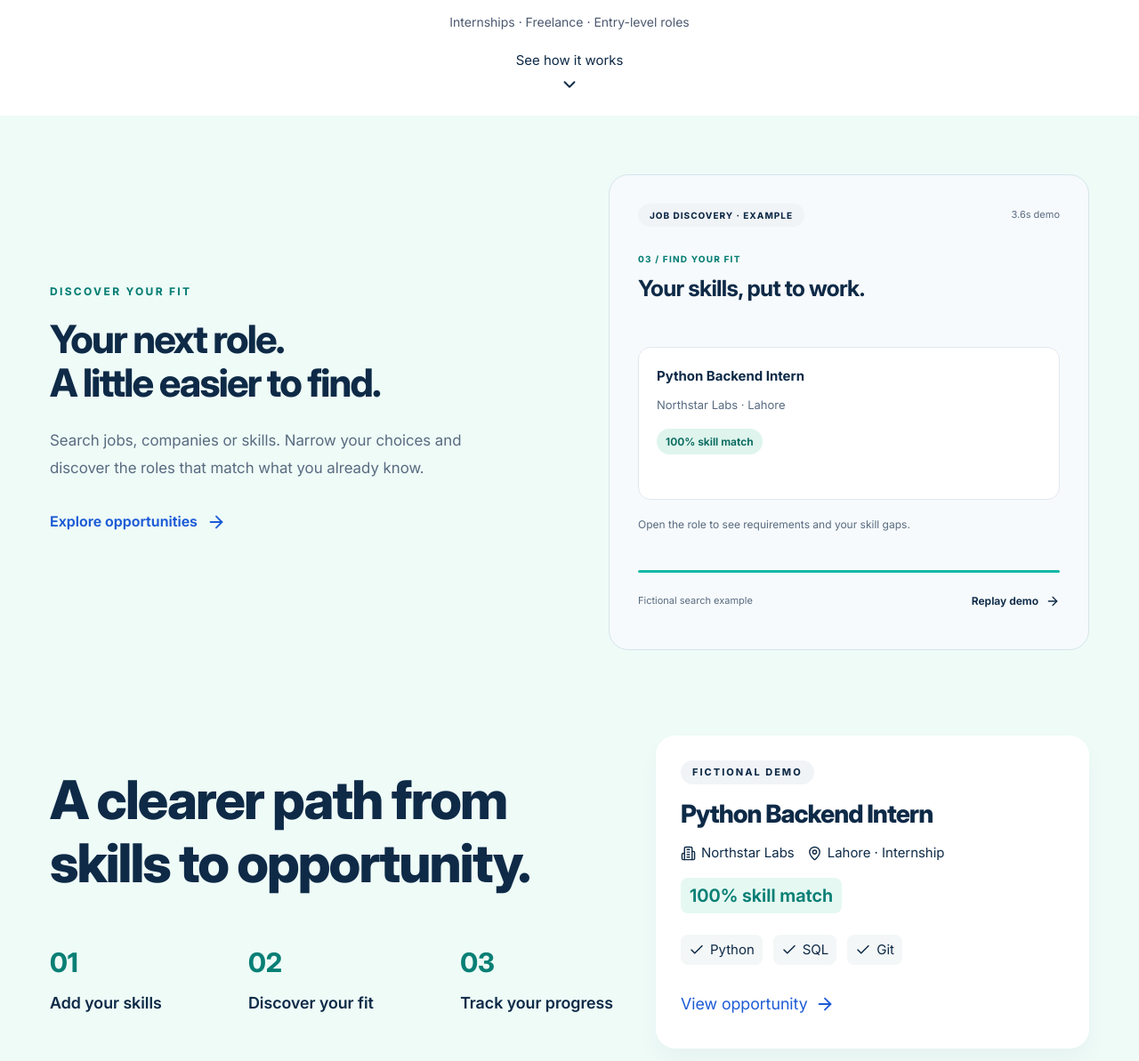
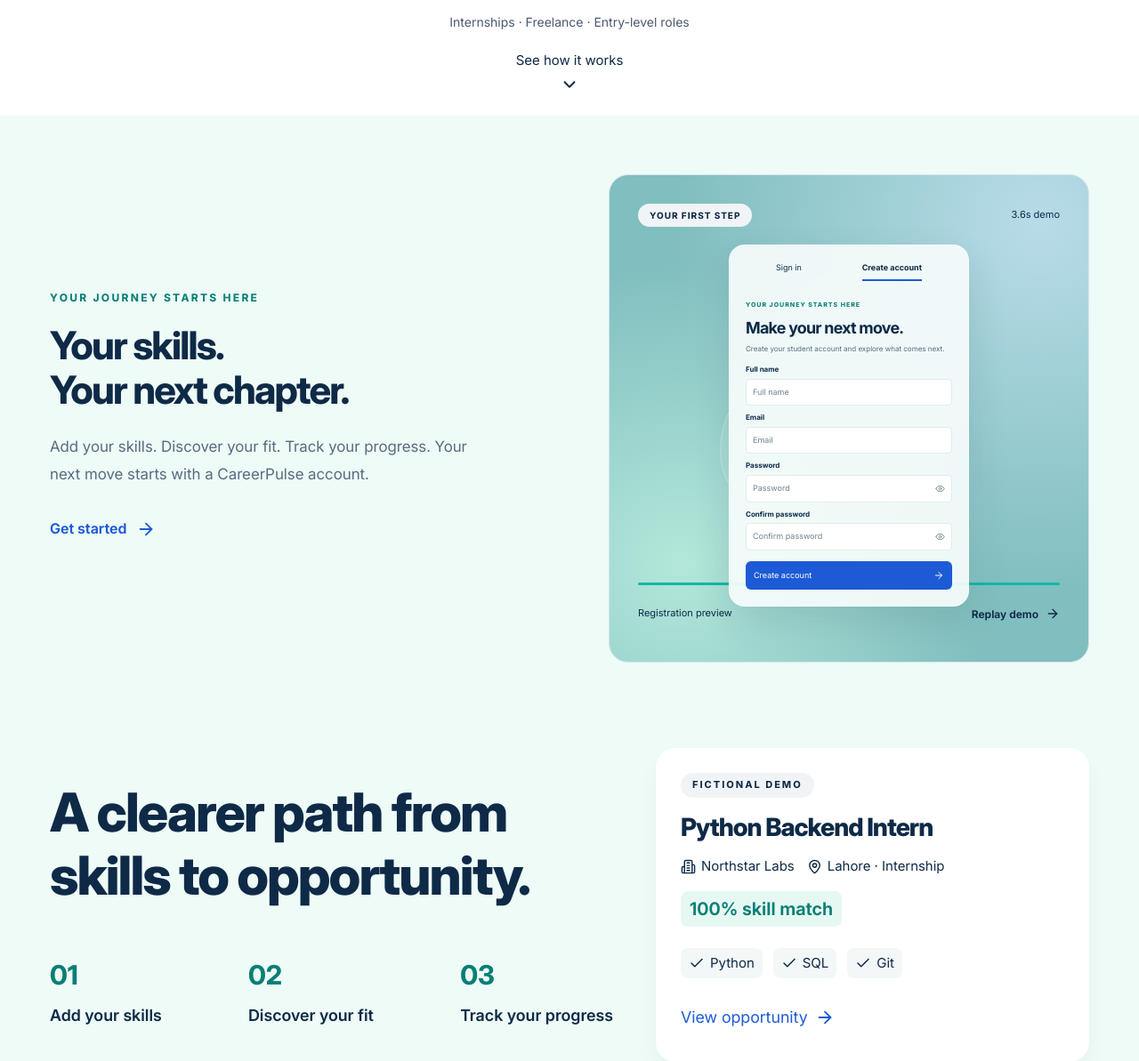
Before and after one commit to Talha738564/careerPulse, a Flask app: page / in a window 1280 px wide. Shown: the part 551-1744 px from the top of the page at 89% size. Run offline with Flask 3, Linux system fonts and the light colour scheme.

Commit message:
feat: animate homepage cards into registration preview

```diff
--- a/static/css/home.css
+++ b/static/css/home.css
@@ -273,3 +273,40 @@
 .discovery-feature { max-width:1440px; padding-top:66px; padding-bottom:30px; }
 .demo-search { display:flex; align-items:center; gap:10px; padding:12px; background:#f5f8fb; border:1px solid var(--line); border-radius:9px; color:var(--navy); }
 .demo-search .ui-icon { width:18px; height:18px; color:var(--teal); }
+
+/* Reference-inspired feature tiles fold into a registration preview in 3.6s. */
+.journey-preview { background:radial-gradient(ellipse at 15% 80%,#b3e7da 0,transparent 55%),radial-gradient(ellipse at 90% 10%,#b8dce8 0,transparent 60%),#80bebf; overflow:hidden; }
+.journey-stage { position:relative; display:grid; place-items:center; height:360px; margin-top:20px; }
+.journey-stage::before { content:''; position:absolute; width:230px; height:300px; border:1px solid #ffffff40; border-radius:45% 55% 65% 35%; transform:rotate(28deg); background:#ffffff18; }
+.journey-tiles,.journey-registration { grid-area:1/1; position:relative; width:min(100%,270px); }
+.journey-tiles { display:none; }
+.journey-tile { position:relative; background:#f8ffffeb; border:1px solid #ffffffa0; border-radius:13px; padding:13px 16px; margin:10px 0; box-shadow:0 12px 24px #173a4817; }
+.journey-tile>span { display:block; color:#728a91; font-size:14px; margin-bottom:4px; }
+.journey-tile>strong { font-size:16px; }
+.journey-tile>.ui-icon { position:absolute; right:16px; top:16px; width:17px; height:17px; }
+.journey-registration { background:#f6fcfbed; border:1px solid #ffffffb0; border-radius:18px; padding:18px; box-shadow:0 18px 40px #173a4820; }
+.journey-tabs { display:flex; justify-content:space-around; font-size:9px; padding-bottom:12px; }
+.journey-tabs strong { border-bottom:2px solid var(--blue); padding-bottom:5px; }
+.journey-registration>small { color:var(--teal); font-size:7px; letter-spacing:1px; font-weight:750; }
+.journey-registration h3 { font-size:18px; min-height:0; margin:6px 0; }
+.journey-registration>p { font-size:8px; margin:0 0 10px; }
+.journey-field { margin:7px 0; }
+.journey-field strong { display:block; font-size:8px; margin-bottom:4px; }
+.journey-field>span { display:flex; justify-content:space-between; align-items:center; background:#fff; border:1px solid #e3ecec; border-radius:5px; padding:7px; font-size:9px; color:#70848b; }
+.journey-field .ui-icon { width:11px; height:11px; }
+.journey-submit { display:flex; align-items:center; justify-content:space-between; margin-top:12px; padding:9px; border-radius:6px; background:var(--blue); color:white; font-size:9px; }
+.journey-submit .ui-icon { width:12px; height:12px; }
+.journey-preview .demo-footer>span,.journey-preview .demo-duration { color:var(--navy); }
+@media(prefers-reduced-motion:no-preference) {
+ .journey-preview.demo-enhanced .journey-tiles { display:block; }
+ .journey-preview.demo-enhanced:not(.demo-playing) .journey-tiles { visibility:hidden; }
+ .journey-preview.demo-playing .journey-tile { animation:journey-stack var(--demo-duration) var(--ease-out) both; }
+ .journey-preview.demo-playing .journey-tile:nth-child(2) { animation-name:journey-stack-middle; }
+ .journey-preview.demo-playing .journey-tile:nth-child(3) { animation-name:journey-stack-last; }
+ .journey-preview.demo-playing .journey-registration { animation:journey-register var(--demo-duration) var(--ease-out) both; }
+ .journey-preview.demo-paused .journey-tile,.journey-preview.demo-paused .journey-registration { animation-play-state:paused; }
+}
+@keyframes journey-stack { 0% { opacity:0; transform:translateY(22px); } 12%,38% { opacity:1; transform:none; } 53% { opacity:1; transform:translateY(75px) scale(.97); } 64%,100% { opacity:0; transform:translateY(75px) scale(.95); } }
+@keyframes journey-stack-middle { 0%,8% { opacity:0; transform:translateY(30px); } 23%,38% { opacity:1; transform:none; } 53% { opacity:1; transform:scale(.97); } 64%,100% { opacity:0; transform:scale(.95); } }
+@keyframes journey-stack-last { 0%,16% { opacity:0; transform:translateY(36px); } 34%,38% { opacity:1; transform:none; } 53% { opacity:1; transform:translateY(-75px) scale(.97); } 64%,100% { opacity:0; transform:translateY(-75px) scale(.95); } }
+@keyframes journey-register { 0%,53% { opacity:0; transform:translateY(12px) scale(.95); } 76%,100% { opacity:1; transform:none; } }
--- a/static/js/feature-demos.js
+++ b/static/js/feature-demos.js
@@ -5,7 +5,7 @@
   const reduced = matchMedia('(prefers-reduced-motion: reduce)');
   cards.forEach(card => {
     const button = card.querySelector('.demo-control');
-    const label = card.classList.contains('discovery-preview') ? 'job discovery' : 'application tracker';
+    const label = card.classList.contains('discovery-preview') ? 'getting started' : 'application tracker';
     let seen = false, visible = false, manuallyPaused = false;
     const playing = () => card.classList.contains('demo-playing');
     function control(text) {
--- a/templates/home.html
+++ b/templates/home.html
@@ -39,16 +39,15 @@
 <section class="home-how" id="how-it-works" aria-labelledby="how-title">
 
 <section class="feature-row discovery-feature" data-reveal aria-labelledby="discovery-feature-title">
-<div class="feature-copy"><p class="feature-kicker">DISCOVER YOUR FIT</p><h2 id="discovery-feature-title">Your next role.<br>A little easier to find.</h2><p>Search jobs, companies or skills. Narrow your choices and discover the roles that match what you already know.</p><a class="feature-link" href="{{ url_for('opportunities') }}">Explore opportunities {{ icon_svg('arrow-right') }}</a></div>
-<div class="feature-preview feature-demo discovery-preview" data-feature-demo data-reveal aria-label="Job discovery demonstration">
-<div class="demo-toolbar"><p class="preview-label">JOB DISCOVERY · EXAMPLE</p><span class="demo-duration">3.6s demo</span></div>
-<p class="sr-only">Search for Python, filter to internships in Lahore, and open a role with a 100 percent required-skill match.</p>
-<div class="demo-scenes" aria-hidden="true">
-<div class="demo-frame"><span class="demo-step">01 / START WITH A SKILL</span><h3>What’s your next move?</h3><div class="demo-window"><span class="demo-field-label">Search jobs, companies or skills...</span><div class="demo-search">{{ icon_svg('search') }}<strong>Python</strong></div><p>Matching titles, companies and tagged skills</p></div><p class="demo-caption">Results update as you type.</p></div>
-<div class="demo-frame"><span class="demo-step">02 / NARROW YOUR CHOICES</span><h3>A role that fits your life.</h3><div class="demo-window"><div class="preview-skills"><span>Internship</span><span>Lahore</span><span>Python</span></div><span class="demo-field-label">Sort by: Best match</span><div class="demo-action">Apply filters {{ icon_svg('check') }}</div></div><p class="demo-caption">Combine filters to focus your search.</p></div>
-<div class="demo-frame"><span class="demo-step">03 / FIND YOUR FIT</span><h3>Your skills, put to work.</h3><div class="demo-window"><strong>Python Backend Intern</strong><p>Northstar Labs · Lahore</p><span class="feature-status">100% skill match</span></div><p class="demo-caption">Open the role to see requirements and your skill gaps.</p></div>
+<div class="feature-copy"><p class="feature-kicker">YOUR JOURNEY STARTS HERE</p><h2 id="discovery-feature-title">Your skills.<br>Your next chapter.</h2><p>Add your skills. Discover your fit. Track your progress. Your next move starts with a CareerPulse account.</p><a class="feature-link" href="{{ url_for('auth.register') }}">Get started {{ icon_svg('arrow-right') }}</a></div>
+<div class="feature-preview feature-demo discovery-preview journey-preview" data-feature-demo data-reveal aria-label="Getting started demonstration">
+<div class="demo-toolbar"><p class="preview-label">YOUR FIRST STEP</p><span class="demo-duration">3.6s demo</span></div>
+<p class="sr-only">Three cards introduce adding skills, discovering a fit and tracking progress, then transition into a registration preview. Use Get started to create your account.</p>
+<div class="journey-stage" aria-hidden="true">
+<div class="journey-tiles">{% for number,title,icon in [('01','Add skills','user'),('02','Discover fit','search'),('03','Track progress','eye')] %}<div class="journey-tile"><span>{{ number }}</span>{{ icon_svg(icon) }}<strong>{{ title }}</strong></div>{% endfor %}</div>
+<div class="journey-registration"><div class="journey-tabs"><span>Sign in</span><strong>Create account</strong></div><small>YOUR JOURNEY STARTS HERE</small><h3>Make your next move.</h3><p>Create your student account and explore what comes next.</p>{% for label,placeholder in [('Full name','Full name'),('Email','Email'),('Password','Password'),('Confirm password','Confirm password')] %}<div class="journey-field"><strong>{{ label }}</strong><span>{{ placeholder }}{% if 'password' in label|lower %}{{ icon_svg('eye') }}{% endif %}</span></div>{% endfor %}<div class="journey-submit">Create account {{ icon_svg('arrow-right') }}</div></div>
 </div><div class="demo-progress" aria-hidden="true"><span></span></div>
-<div class="demo-footer"><span>Fictional search example</span><button type="button" class="demo-control" hidden aria-label="Play job discovery demo">Play demo {{ icon_svg('arrow-right') }}</button></div><p class="demo-announcement sr-only" role="status"></p>
+<div class="demo-footer"><span>Registration preview</span><button type="button" class="demo-control" hidden aria-label="Play getting started demo">Play demo {{ icon_svg('arrow-right') }}</button></div><p class="demo-announcement sr-only" role="status"></p>
 </div></section>
 <div class="how-inner" data-reveal>
 <div class="how-copy"><h2 id="how-title">A clearer path from<br class="desktop-break"> skills to opportunity.</h2>
```
